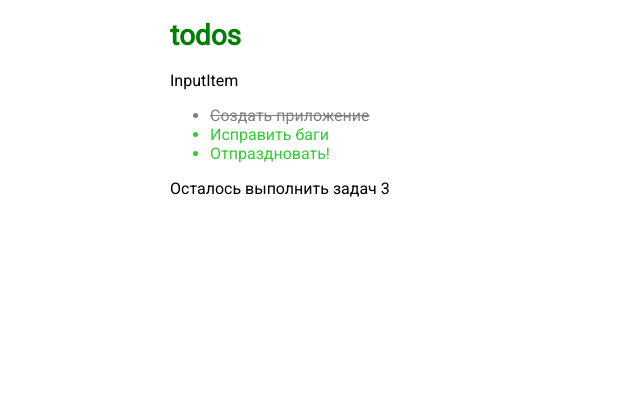
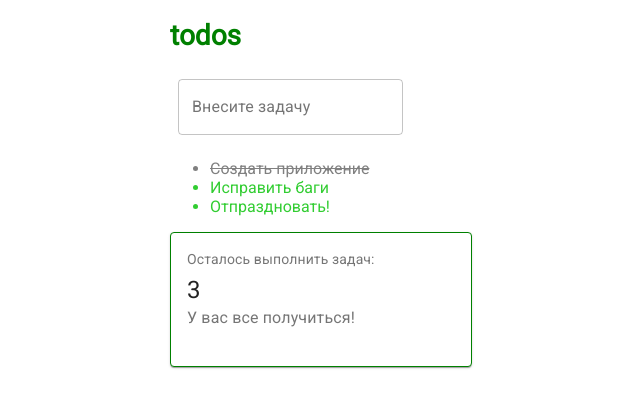
Before and after one commit to WebHeroSchool/React_todo_Shepelev, a React (Create React App) app: page / in a window 1280 px wide. Shown: the top 408 px of the page, without its empty margins (220-860 px from the left). Built offline with nearby package versions, Linux system fonts and the light colour scheme.

Commit message:
подключил material ui

```diff
--- a/package.json
+++ b/package.json
@@ -32,6 +32,7 @@
     ]
   },
   "devDependencies": {
+    "@material-ui/core": "^4.11.0",
     "classnames": "^2.2.6"
   }
 }
--- a/src/components/Footer/Footer.js
+++ b/src/components/Footer/Footer.js
@@ -1,5 +1,44 @@
 import React from 'react';
+import { makeStyles } from '@material-ui/core/styles';
+import Card from '@material-ui/core/Card';
+import CardContent from '@material-ui/core/CardContent';
+import Typography from '@material-ui/core/Typography';
 
-const Footer = ({ count }) => (<div> Осталось выполнить задач {count}</div>)
+const useStyles = makeStyles({
+  root: {
+    maxWidth: 300,
+    border: '1px solid green'
+  },
+  bullet: {
+    display: 'inline-block',
+    margin: '0 2px',
+    transform: 'scale(0.8)',
+  },
+  title: {
+    fontSize: 14,
+  },
+  pos: {
+    marginBottom: 12,
+  },
+});
 
-export default Footer
+export default function Footer({ count }) {
+  const classes = useStyles();
+
+  return (
+    <Card className={classes.root}>
+      <CardContent>
+        <Typography className={classes.title} color="textSecondary" gutterBottom>
+          Осталось выполнить задач:
+        </Typography>
+        <Typography variant="h5" component="h2">
+          { count }
+        </Typography>
+        <Typography className={classes.pos} color="textSecondary">
+          У вас все получиться!
+        </Typography>
+      </CardContent>
+
+    </Card>
+  );
+}
--- a/src/components/InputItem/InputItem.js
+++ b/src/components/InputItem/InputItem.js
@@ -1,7 +1,22 @@
 import React from 'react';
+import { makeStyles } from '@material-ui/core/styles';
+import TextField from '@material-ui/core/TextField';
 
-const InputItem = () => (<div>
-  InputItem
-</div>)
+const useStyles = makeStyles((theme) => ({
+  root: {
+    '& > *': {
+      margin: theme.spacing(1),
+      width: '25ch',
+    },
+  },
+}));
 
-export default InputItem
+export default function InputItem() {
+  const classes = useStyles();
+
+  return (
+    <form className={classes.root} noValidate autoComplete="off">
+      <TextField id="outlined-basic" label="Внесите задачу" variant="outlined" />
+    </form>
+  );
+}
```
Also changed, not shown: 1 other file (tests, documents, lock files or other folders).
